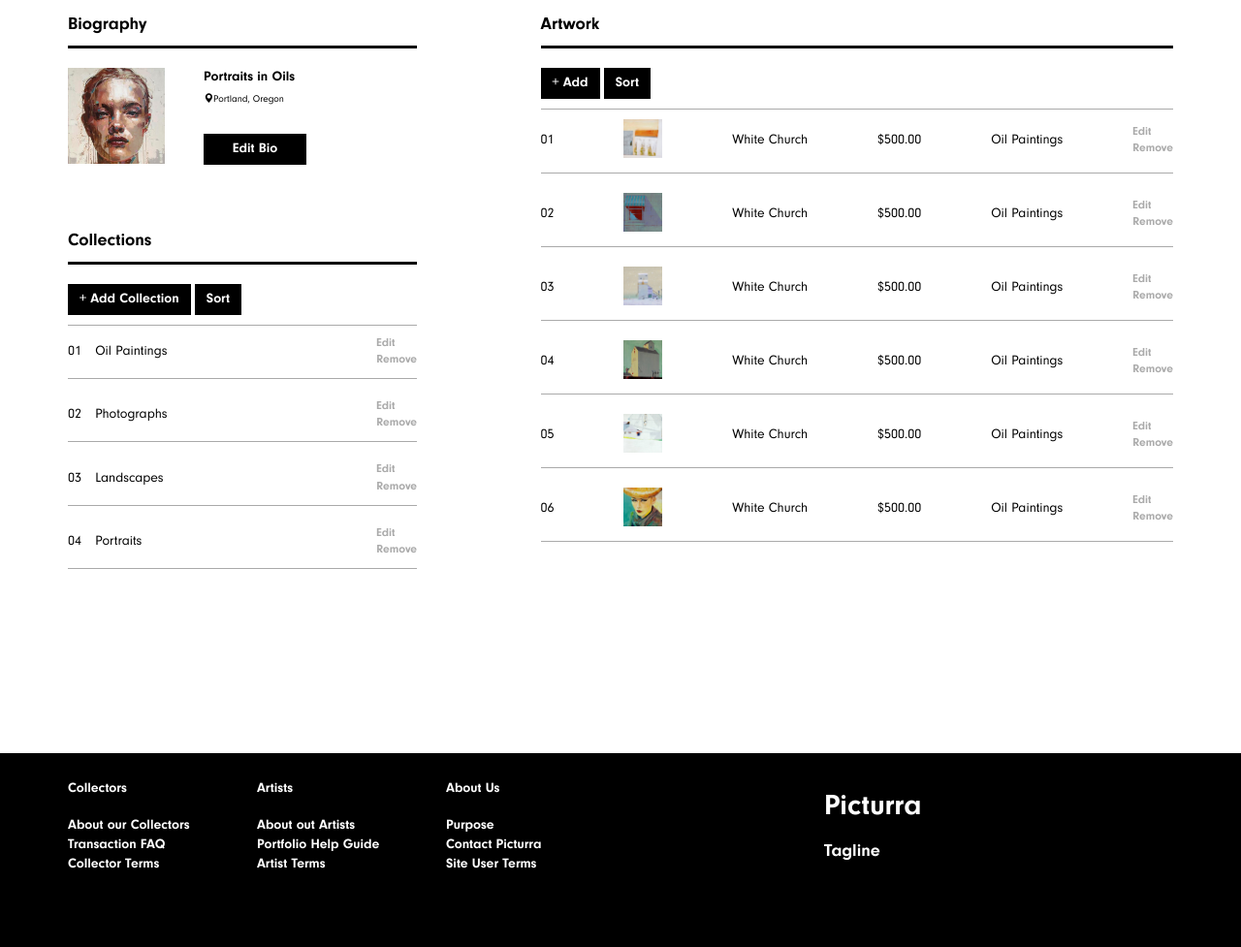
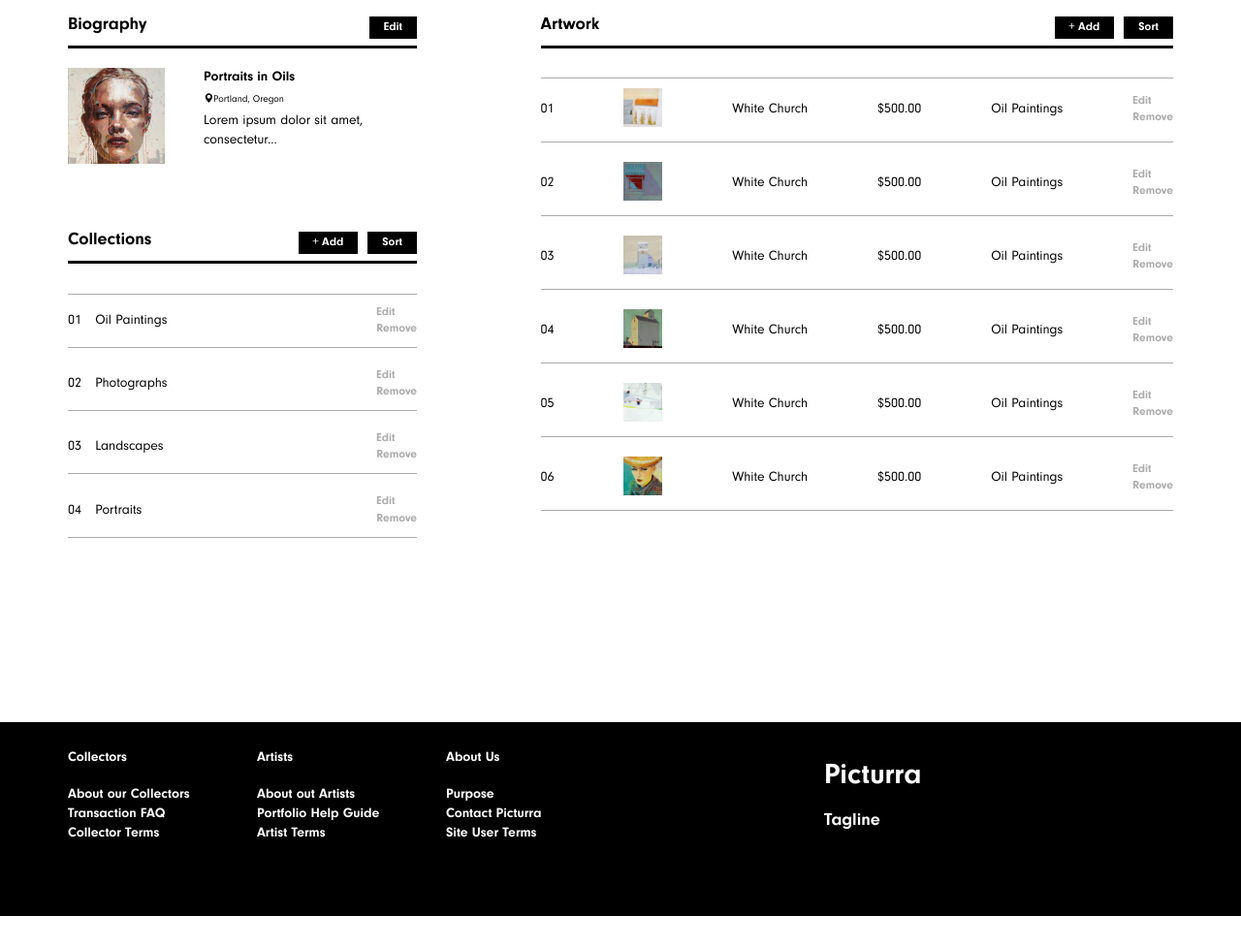
Before and after one commit to picturra/picturra.ui, a PHP site: page /portfolio-management.html in a window 1280 px wide. Shown: the part 73-1050 px from the top of the page at 97% size. After the commit the page ends 1018 px from the top, so only its background shows below. Run offline with PHP 8.4, Linux system fonts and the light colour scheme; some libraries are stand-ins or nearby versions.

Commit message:
Latest updates 12-13-2017

```diff
--- a/assets/css/base/base.css
+++ b/assets/css/base/base.css
@@ -23,6 +23,7 @@ h1,h2,h3,h4,h5,h6 {
 a, a:hover {
   font-family: NeuzeitGro-Bol !important;
   color: inherit;
+  cursor: pointer;
 }
 
 ul {
@@ -133,6 +134,8 @@ label {
 .btn.active, .btn:focus, .btn:active {
   box-shadow: none !important;
   outline: none !important;
+  background-color: #000;
+  color: #fff;
 }
 
 .btn-lg-black {
@@ -177,6 +180,12 @@ label {
   border-bottom-style: solid;
   border-bottom-width: 1px;
   border-bottom-color: #000;
+}
+
+.header-btn {
+  position: relative;
+  font-size: 12px;
+  padding: 3px 15px;
 }
 
 .cancel-btn {
@@ -248,6 +257,14 @@ label {
 }
 
 /*Modals*/
+.modal-header {
+  border-bottom: 0;
+}
+
+.modal-footer {
+  border: 0;
+}
+
 .modal-content {
   border-radius: 0;
 }
--- a/assets/css/layouts/portfolio-management.css
+++ b/assets/css/layouts/portfolio-management.css
@@ -21,6 +21,7 @@
 .bio-management-right-div {
   display: flex;
   flex-direction: column;
+  justify-content: space-between;
   margin-left: 40px;
 }
 
--- a/portfolio-management.html
+++ b/portfolio-management.html
@@ -82,7 +82,7 @@
 
               <!-- Bio div -->
               <div class="col-xs-12 bio-management-wrapper">
-                <h4 class="layout-section-header">Biography</h4>
+                <h4 class="layout-section-header">Biography<button class="btn btn-default pull-right header-btn" data-toggle="modal" data-target="#edit-bio-modal">Edit</button></h4>
                 <div class="bio-content">
                   <div>
                     <img src="./assets/images/Profile-pic.JPG" alt="" class="img-responsive bio-management-pic">
@@ -90,18 +90,18 @@
                   <div class="bio-management-right-div">
                     <span class="profile-category">Portraits in Oils</span>
                     <span class="profile-location"><span class="glyphicon glyphicon-map-marker"></span>Portland, Oregon</span>
-                    <button class="btn btn-default" data-toggle="modal" data-target="#edit-bio-modal">Edit Bio</button>
+                    <p>Lorem ipsum dolor sit amet, consectetur...</p>
                   </div>
                 </div>
               </div>
 
               <!-- Collections div -->
               <div class="col-xs-12 collections-management-wrapper">
-                <h4 class="layout-section-header">Collections</h4>
+                <h4 class="layout-section-header">Collections<button class="btn btn-default header-btn pull-right" data-toggle="modal" data-target="#collections-sort-modal">Sort</button>
+                  <button class="btn btn-default header-btn pull-right" style="margin-right: 10px;">&#43; Add</button>
+                </h4>
                 <div class="row">
                   <div class="col-xs-12">
-                    <button class="btn btn-default">&#43; Add Collection</button>
-                    <button class="btn btn-default" data-toggle="modal" data-target="#collections-sort-modal">Sort</button>
                   </div>
                 </div>
                 <div class="row">
@@ -163,13 +163,9 @@
 
           <!-- Artwork div -->
           <div class="col-md-7 col-md-offset-1">
-            <h4 class="layout-section-header">Artwork</h4>
-            <div class="row">
-              <div class="col-xs-12">
-                <button class="btn btn-default">&#43; Add</button>
-                <button class="btn btn-default" data-toggle="modal" data-target="#artwork-sort-modal">Sort</button>
-              </div>
-            </div>
+            <h4 class="layout-section-header">Artwork<button class="btn btn-default header-btn pull-right" data-toggle="modal" data-target="#artwork-sort-modal">Sort</button>
+              <button class="btn btn-default header-btn pull-right" style="margin-right: 10px;">&#43; Add</button>
+            </h4>
             <div class="row">
               <div class="col-xs-12">
                 <ul class="artwork-list-wrapper">
```
